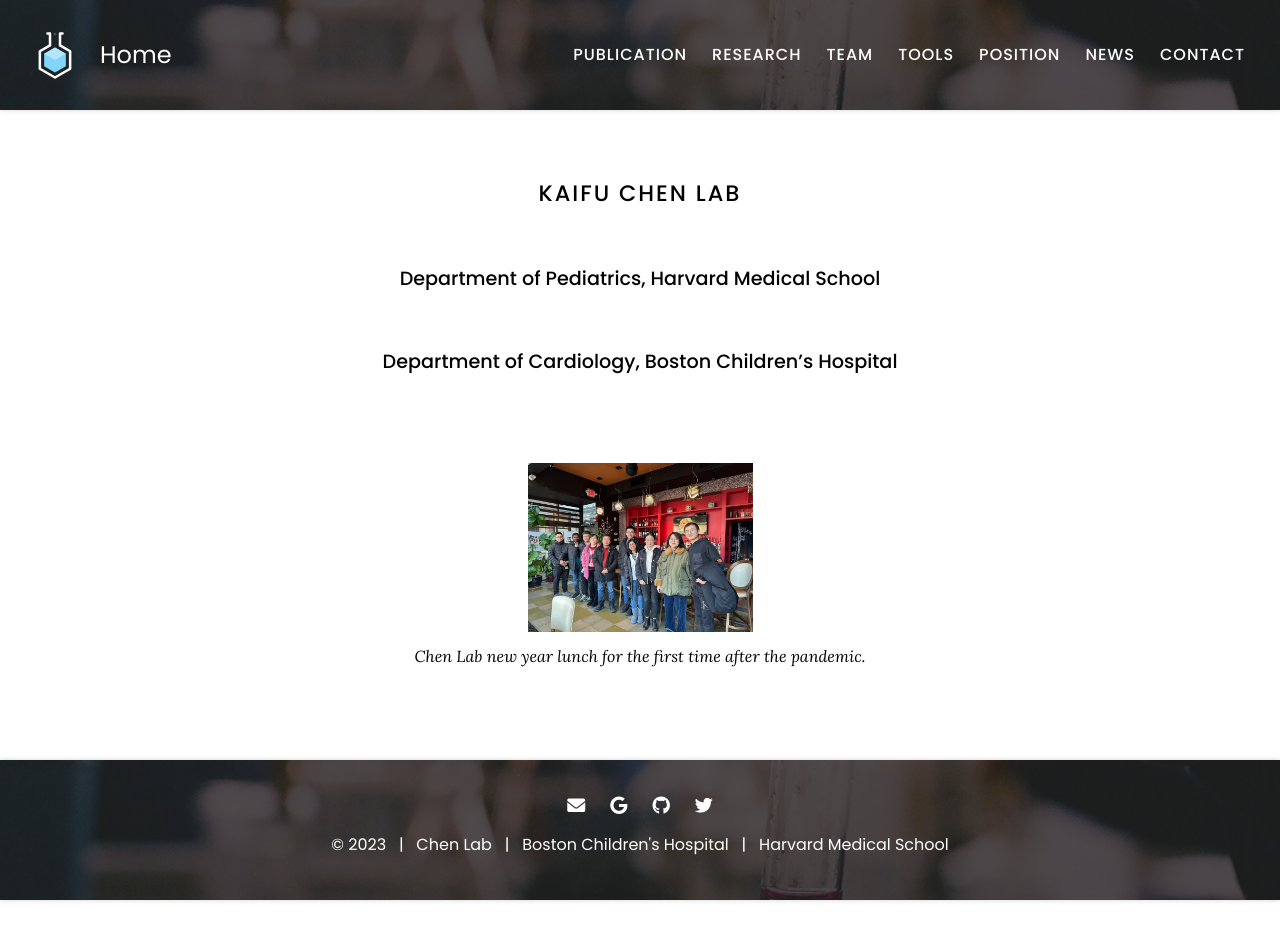
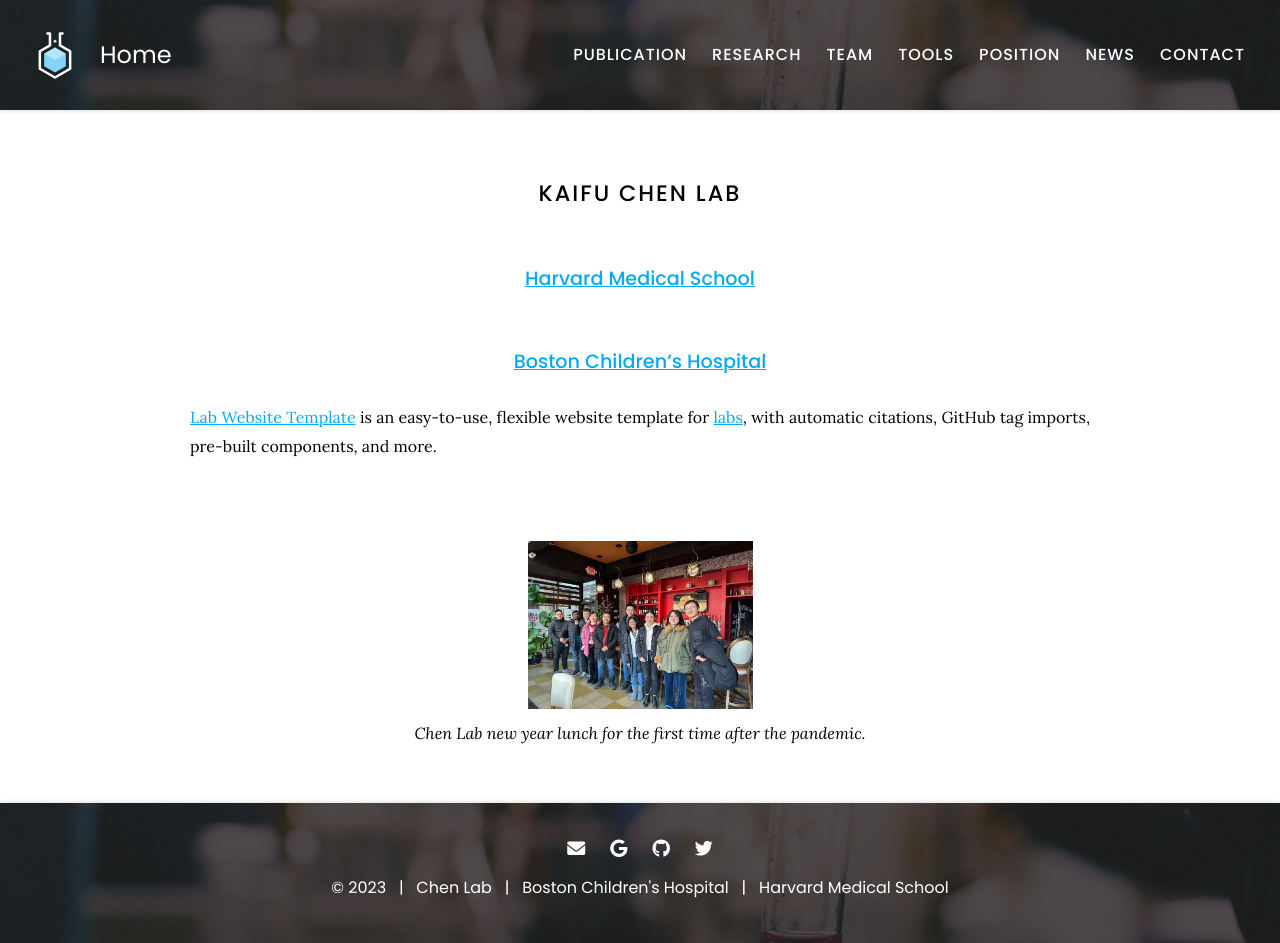
Before and after one commit to kaifuchenlab/kaifuchenlab.github.io, a Jekyll site: the page built from index.md, in a window 1280 px wide. Built offline with Jekyll 4.4.1, drawn with Linux system fonts in a browser that asks for light colours; before the commit the page ends 900 px from its top, so only the background shows below that.

Commit message:
Update index.md

```diff
--- a/index.md
+++ b/index.md
@@ -3,8 +3,10 @@ title: Home
 ---
 
 # Kaifu Chen Lab
-### Department of Pediatrics, Harvard Medical School
-### Department of Cardiology, Boston Children's Hospital
+### [Harvard Medical School](https://hms.harvard.edu)
+### [Boston Children's Hospital](http://www.childrenshospital.org)
+
+[Lab Website Template](https://github.com/greenelab/lab-website-template) is an easy-to-use, flexible website template for [labs](https://www.greenelab.com/), with automatic citations, GitHub tag imports, pre-built components, and more.
 
 
 {%
```
